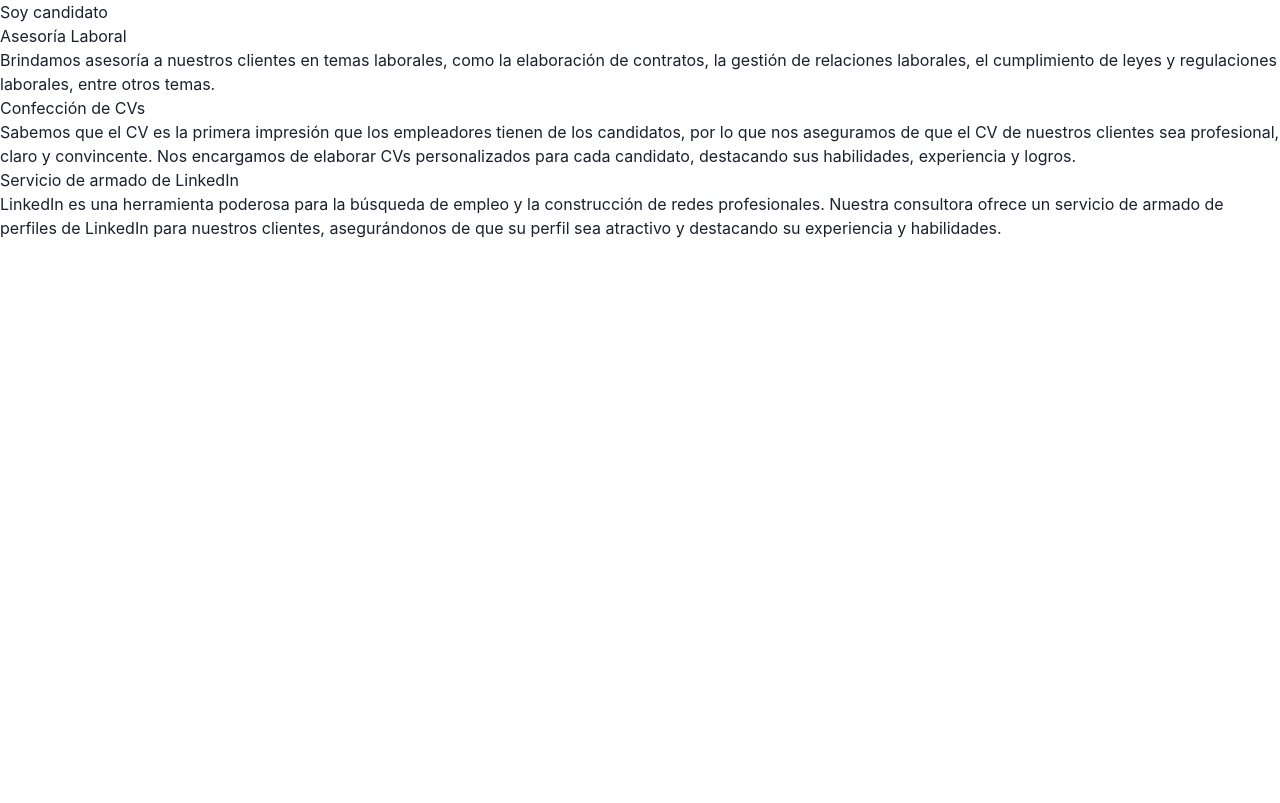
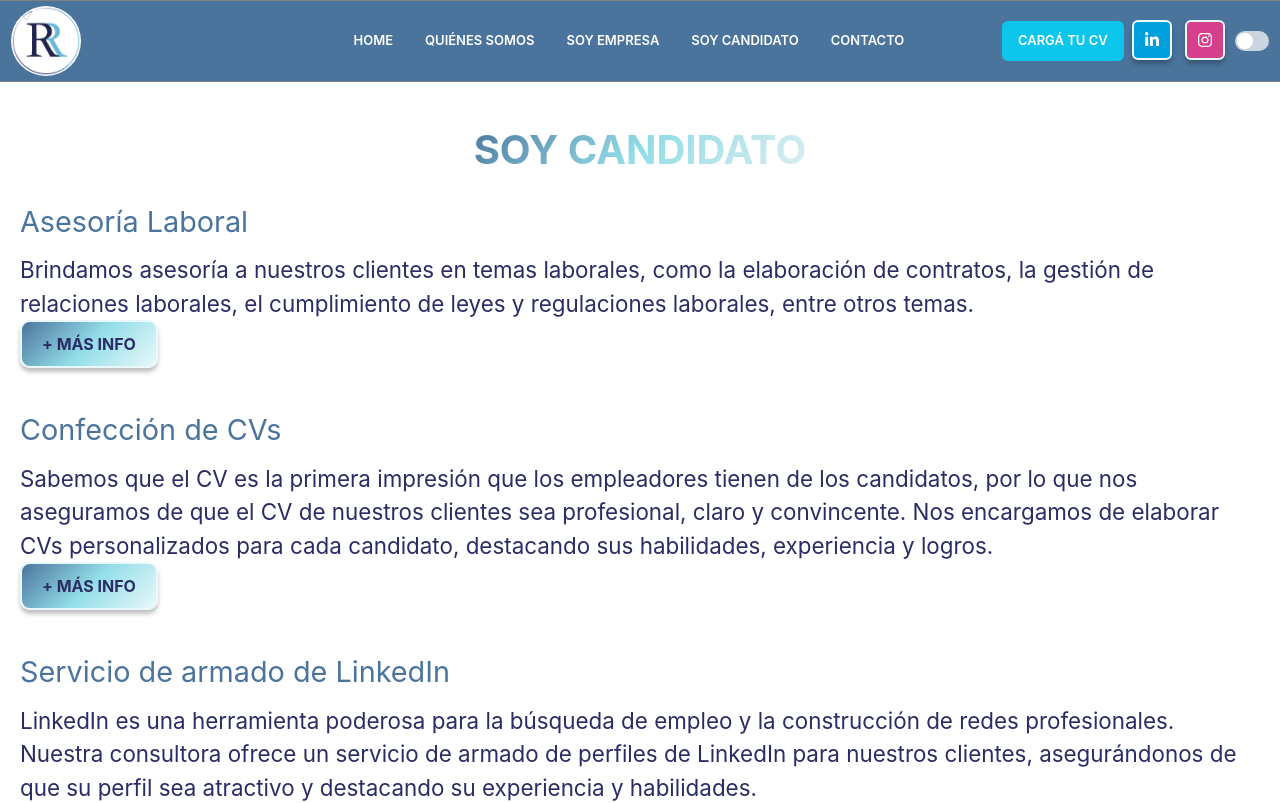
Before and after one commit to AgustinaMonzon/rrconsultora, a React (Create React App) app: page /soyCandidato in a window 1280 px wide. Shown: the top 803 px of the page. Built offline with nearby package versions, Linux system fonts and the light colour scheme.

Commit message:
CAMBIOS en SERVICIOS

```diff
--- a/src/App.js
+++ b/src/App.js
@@ -5,12 +5,14 @@ import AboutNahir from "./Components/AboutUs/AboutNahir/AboutNahir";
 import SoyEmpresa from "./Components/SoyEmpresa/SoyEmpresa";
 import SoyCandidato from "./Components/SoyCandidato/SoyCandidato";
 import Contact from "./Components/Contact/Contact";
+import AboutUs from "./Components/AboutUs/AboutUs";
 
 function App() {
   return (
     <Router>
       <Routes>
         <Route path="/" element={<Home />} />
+        <Route path="/aboutUs" element={AboutUs} />
         <Route path="/aboutSabrina" element={<AboutSabrina />} />
         <Route path="/aboutNahir" element={<AboutNahir />} />
         <Route path="/soyEmpresa" element={<SoyEmpresa />} />
--- a/src/Components/AboutUs/AboutUs.js
+++ b/src/Components/AboutUs/AboutUs.js
@@ -12,6 +12,7 @@ function AboutUs() {
       maxW={{ base: "100%", md: "80%" }}
       mx="auto"
     >
+      <Link to="/#about-us"></Link>
       <Box display={"flex"}>
         <Heading as="h1" size="xl" mb={{ base: 4, md: 8 }}>
           ¿QUIÉNES
--- a/src/Components/Contact/Contact.js
+++ b/src/Components/Contact/Contact.js
@@ -80,7 +80,7 @@ const Contact = () => {
   };
 
   return (
-    <div>
+    <div id="contact">
       <NavBar />
       <div className="contact-container">
         <form onSubmit={handleSubmit}>
@@ -156,7 +156,6 @@ const Contact = () => {
                 borderRadius: "5px",
                 alignItems: "center",
                 marginTop: "1rem",
-
               }}
             >
               Enviar Email
--- a/src/Components/SoyCandidato/SoyCandidato.css
+++ b/src/Components/SoyCandidato/SoyCandidato.css
@@ -0,0 +1,73 @@
+body {
+  margin: 0;
+  padding: 0;
+}
+
+.container {
+  display: flex;
+  flex-direction: column;
+  min-height: 100vh;
+  margin-top: 100px;
+}
+
+nav {
+  display: flex;
+  justify-content: space-between;
+  align-items: center;
+  padding: 20px;
+  background-color: #4b749c;
+  color: #d4cfcf;
+}
+
+.content {
+  display: flex;
+  flex-direction: column;
+  justify-content: center;
+  align-items: center;
+  padding: 20px;
+  background-color: #ffffff;
+}
+
+h2 {
+  font-size: 2.5rem;
+  margin: 0 0 20px;
+  color: #24244c;
+}
+
+ul {
+  list-style: none;
+  margin: 0;
+  padding: 0;
+}
+
+li {
+  margin-bottom: 40px;
+}
+
+h3 {
+  font-size: 1.8rem;
+  margin-bottom: 10px;
+  color: #4b749c;
+}
+
+p {
+  font-size: 1.4rem;
+  color: #2b2c64;
+}
+
+button {
+  background: linear-gradient(135deg, #4b749c, #92dde8, #e9f8fa);
+  color: #2b2c64;
+  border: 2px solid #e9f8fa;
+  border-radius: 10px;
+  padding: 10px 20px;
+  font-weight: bold;
+  font-size: 1rem;
+  cursor: pointer;
+  box-shadow: 0px 4px 4px rgba(0, 0, 0, 0.25);
+  transition: all 0.3s ease-in-out;
+}
+
+button:hover {
+  transform: scale(1.1);
+}
--- a/src/Components/SoyCandidato/SoyCandidato.js
+++ b/src/Components/SoyCandidato/SoyCandidato.js
@@ -1,40 +1,80 @@
 import React from "react";
+import Navbar from "../NavBar/NavBar";
+import Contact from "../Contact/Contact";
 import "./SoyCandidato.css";
 
 function SoyCandidato() {
+  function scrollToContact() {
+    const contactElement = document.getElementById("contact");
+    contactElement.scrollIntoView({ behavior: "smooth" });
+  }
+
+  const servicios = [
+    {
+      title: "Asesoría Laboral",
+      description:
+        "Brindamos asesoría a nuestros clientes en temas laborales, como la elaboración de contratos, la gestión de relaciones laborales, el cumplimiento de leyes y regulaciones laborales, entre otros temas.",
+    },
+    {
+      title: "Confección de CVs",
+      description:
+        "Sabemos que el CV es la primera impresión que los empleadores tienen de los candidatos, por lo que nos aseguramos de que el CV de nuestros clientes sea profesional, claro y convincente. Nos encargamos de elaborar CVs personalizados para cada candidato, destacando sus habilidades, experiencia y logros.",
+    },
+    {
+      title: "Servicio de armado de LinkedIn",
+      description:
+        "LinkedIn es una herramienta poderosa para la búsqueda de empleo y la construcción de redes profesionales. Nuestra consultora ofrece un servicio de armado de perfiles de LinkedIn para nuestros clientes, asegurándonos de que su perfil sea atractivo y destacando su experiencia y habilidades.",
+    },
+  ];
+
   return (
-    <div className="soy-candidato">
-      <h2>Soy candidato</h2>
-      <ul>
-        <li>
-          <h3>Asesoría Laboral</h3>
-          <p>
-            Brindamos asesoría a nuestros clientes en temas laborales, como la
-            elaboración de contratos, la gestión de relaciones laborales, el
-            cumplimiento de leyes y regulaciones laborales, entre otros temas.
-          </p>
-        </li>
-        <li>
-          <h3>Confección de CVs</h3>
-          <p>
-            Sabemos que el CV es la primera impresión que los empleadores tienen
-            de los candidatos, por lo que nos aseguramos de que el CV de
-            nuestros clientes sea profesional, claro y convincente. Nos
-            encargamos de elaborar CVs personalizados para cada candidato,
-            destacando sus habilidades, experiencia y logros.
-          </p>
-        </li>
-        <li>
-          <h3>Servicio de armado de LinkedIn</h3>
-          <p>
-            LinkedIn es una herramienta poderosa para la búsqueda de empleo y la
-            construcción de redes profesionales. Nuestra consultora ofrece un
-            servicio de armado de perfiles de LinkedIn para nuestros clientes,
-            asegurándonos de que su perfil sea atractivo y destacando su
-            experiencia y habilidades.
-          </p>
-        </li>
-      </ul>
+    <div>
+      <Navbar />
+
+      <div className="container">
+        <div className="content">
+          <h2
+            style={{
+              fontSize: "2.5rem",
+              margin: "0 0 20px",
+              background: "linear-gradient(135deg, #4b749c, #92dde8, #dfeef0)",
+              WebkitBackgroundClip: "text",
+              WebkitTextFillColor: "transparent",
+              fontWeight: "bold",
+            }}
+          >
+            SOY CANDIDATO
+          </h2>
+
+          <ul>
+            {servicios.map((servicio, index) => (
+              <li key={index}>
+                <h3>{servicio.title}</h3>
+                <p>{servicio.description}</p>
+                <button
+                  onClick={scrollToContact}
+                  style={{
+                    background:
+                      "linear-gradient(135deg, #4b749c, #92dde8, #e9f8fa)",
+                    color: "#2b2c64",
+                    border: "2px solid ##e9f8fa",
+                    borderRadius: "10px",
+                    padding: "10px 20px",
+                    fontWeight: "bold",
+                    fontSize: "1rem",
+                    cursor: "pointer",
+                    boxShadow: "0px 4px 4px rgba(0, 0, 0, 0.25)",
+                    transition: "all 0.3s ease-in-out",
+                  }}
+                >
+                  + MÁS INFO
+                </button>
+              </li>
+            ))}
+          </ul>
+        </div>
+      </div>
+      <Contact id="contact" />
     </div>
   );
 }
--- a/src/Components/SoyEmpresa/SoyEmpresa.css
+++ b/src/Components/SoyEmpresa/SoyEmpresa.css
@@ -0,0 +1,75 @@
+body {
+    margin: 0;
+    padding: 0;
+  }
+
+  .container {
+    display: flex;
+    flex-direction: column;
+    min-height: 100vh;
+    padding-bottom: 11%;
+  }
+
+  header {
+    background-color: #4b749c6b;
+    color: #d4cfcf;
+    display: flex;
+    justify-content: space-between;
+    align-items: center;
+    padding: 10px;
+  }
+
+  nav {
+    display: flex;
+    justify-content: space-between;
+    align-items: center;
+    padding: 10px;
+  }
+
+  .content {
+    flex: 1;
+    display: flex;
+    flex-direction: column;
+    justify-content: center;
+    align-items: center;
+    padding: 20px;
+
+  }
+
+  h2 {
+    font-size: 2.5rem;
+    margin: 0 0 20px;
+    color: linear-gradient(135deg, #4b749c, #92dde8, #dfeef0);
+    font-weight: bold;
+
+  }
+
+  ul {
+    list-style: none;
+    margin: 0;
+    padding: 0;
+  }
+
+  li {
+    margin-bottom: 40px;
+  }
+
+  h3 {
+    font-size: 1.8rem;
+    margin-bottom: 10px;
+    color: #4b749c;
+  }
+
+  p {
+    font-size: 1.4rem;
+    color: #2b2c64;
+  }
+
+  footer.footer {
+    background-color: #4b749c;
+    color: #d4cfcf;
+    display: flex;
+    justify-content: space-between;
+    align-items: center;
+    padding: 10px;
+  }
--- a/src/Components/SoyEmpresa/SoyEmpresa.js
+++ b/src/Components/SoyEmpresa/SoyEmpresa.js
@@ -1,7 +1,7 @@
-import React, { useState } from "react";
+import React, { useRef } from "react";
 import "./SoyEmpresa.css";
 import NavBar from "../NavBar/NavBar";
-import Footer from "../Footer/Footer";
+import Contact from "../Contact/Contact";
 
 function SoyEmpresa() {
   const servicios = [
@@ -9,50 +9,70 @@ function SoyEmpresa() {
       title: "Atracción de talentos",
       description:
         "Nuestra consultora se encarga de ayudar a las empresas a encontrar el talento adecuado para sus necesidades. Nos enfocamos en identificar y atraer a los candidatos más calificados y adecuados para las posiciones que nuestros clientes necesitan cubrir.",
-      image:
-        "https://res.cloudinary.com/dc9ofeyv7/image/upload/v1677670331/atraccion_de_talento_y1tigj.jpg",
     },
     {
       title: "Servicio de psicotécnicos.",
       description:
         "Los psicotécnicos son una herramienta útil para evaluar a los candidatos en términos de habilidades y aptitudes. Ofrecemos un servicio de psicotécnicos para nuestros clientes, ayudándoles a tomar decisiones informadas en la selección de candidatos y la gestión de su personal.",
-      image:
-        "https://res.cloudinary.com/dc9ofeyv7/image/upload/v1677670754/serviciopsico_monhjd.jpg",
     },
   ];
 
-  const [hoveredIndex, setHoveredIndex] = useState(-1);
+  const contactRef = useRef(null);
+
+  const scrollToContact = () => {
+    contactRef.current.scrollIntoView({ behavior: "smooth" });
+  };
 
   return (
     <div>
       <NavBar />
-      <div className="services">
-        <h2>Nuestros servicios para empresas</h2>
+
+      <div className="container">
+        <div className="content">
+          <h2
+            style={{
+              fontSize: "2.5rem",
+              margin: "0 0 20px",
+              background: "linear-gradient(135deg, #4b749c, #92dde8, #e9f8fa)",
+              WebkitBackgroundClip: "text",
+              WebkitTextFillColor: "transparent",
+              fontWeight: "bold",
+            }}
+          >
+            NUESTROS SERVICIOS PARA EMPRESAS
+          </h2>
           <ul>
             {servicios.map((servicio, index) => (
               <li key={index}>
-              <div
-                className={`service-card ${
-                  hoveredIndex === index ? "hovered" : ""
-                }`}
-                onMouseEnter={() => setHoveredIndex(index)}
-                onMouseLeave={() => setHoveredIndex(-1)}
+                <h3>{servicio.title}</h3>
+                <p>{servicio.description}</p>
+                <button
+                  onClick={scrollToContact}
+                  style={{
+                    background:
+                      "linear-gradient(135deg, #4b749c, #92dde8, #e9f8fa)",
+
+                    color: "#2b2c64",
+                    border: "2px solid #4b749c",
+                    borderRadius: "10px",
+                    padding: "10px 20px",
+                    fontWeight: "bold",
+                    fontSize: "1rem",
+                    cursor: "pointer",
+                    boxShadow: "0px 4px 4px rgba(0, 0, 0, 0.25)",
+                    transition: "all 0.3s ease-in-out",
+                  }}
                 >
-                <img src={servicio.image} alt={servicio.title} />
-                <h3 className="service-title">{servicio.title}</h3>
-                <p
-                  className={`service-description ${
-                    hoveredIndex === index ? "visible" : ""
-                  }`}
-                >
-                  {servicio.description}
-                </p>
-              </div>
+                  + MÁS INFO
+                </button>
               </li>
             ))}
           </ul>
         </div>
-      <Footer />
+      </div>
+      <div ref={contactRef}>
+        <Contact />
+      </div>
     </div>
   );
 }
```
Also changed, not shown: src/Components/Home/Home.js (+7 -2 lines). Lines whose indentation alone changed are shown as unchanged.
